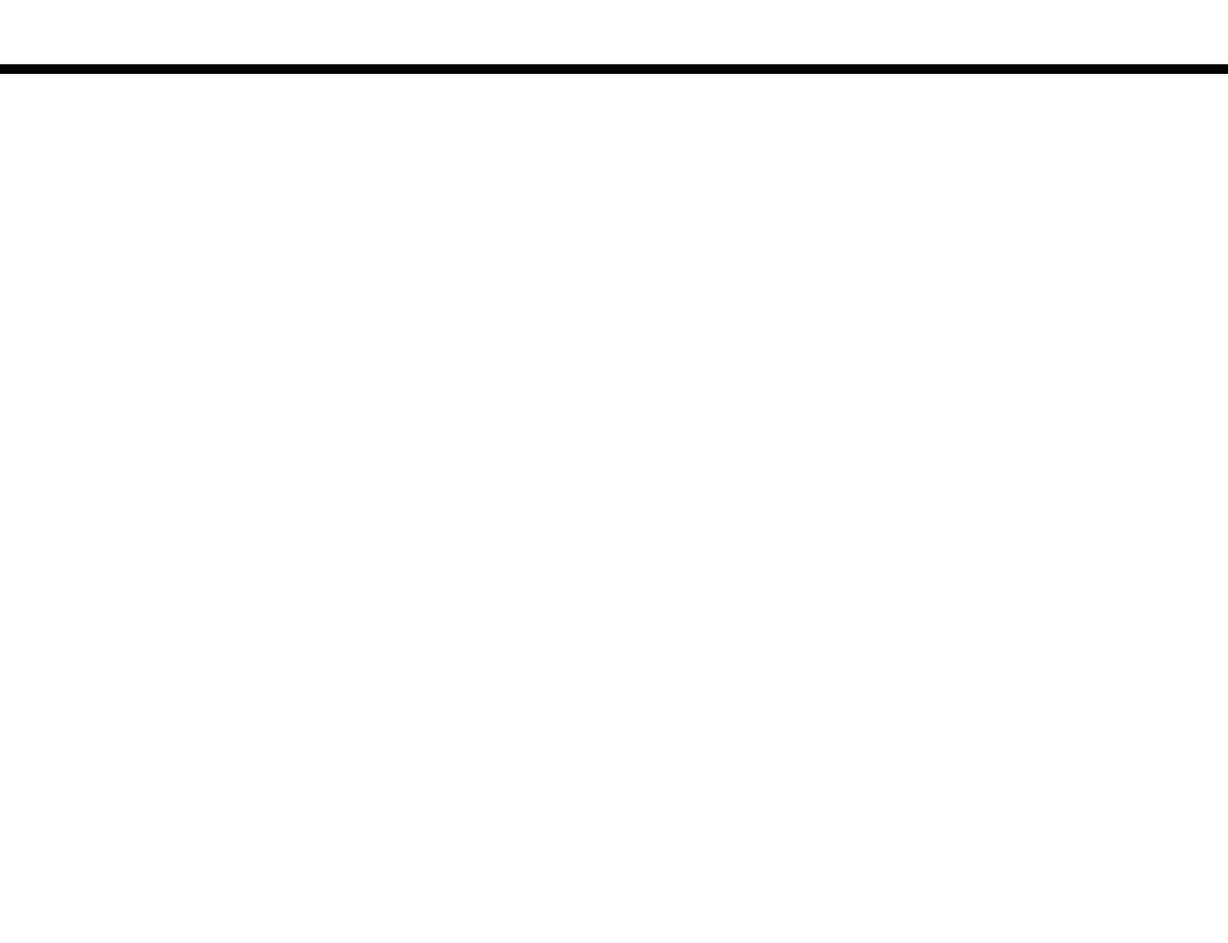
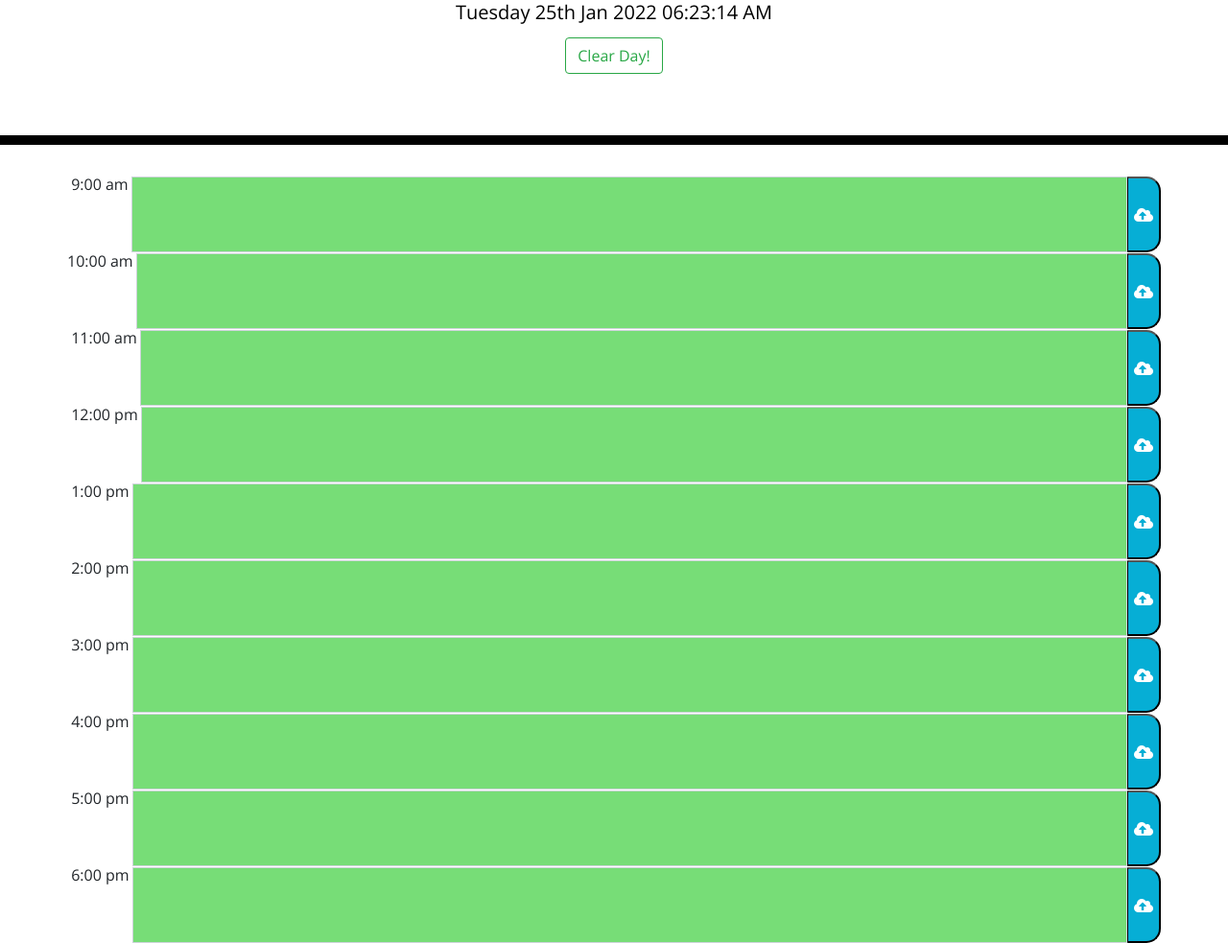
Before and after one commit to kkaur202/Calender, a plain HTML site: page assests/index.html in a window 1280 px wide. Shown: the part 191-1174 px from the top of the page at 96% size. Before the commit the page ends 800 px from the top, so only its background shows below. Drawn offline with nearby package versions, Linux system fonts and the light colour scheme.

Commit message:
time intervals

```diff
--- a/assests/index.html
+++ b/assests/index.html
@@ -27,12 +27,140 @@
       <h1 class="display-3">Work Day Scheduler</h1>
       <p class="lead">A simple calendar app for scheduling your work day</p>
       <p id="currentDay" class="lead"></p>
+      <button type="button" class="btn btn-outline-success" id="clearDay">Clear Day!</button>
     </header>
     <div class="container">
       <!-- Timeblocks go here -->
+
+      <div class="row">
+          <div class="input-group">
+              <div class="input-group-prepend">
+                  <span class="input-group-text-hour"> 9:00 am </span>
+              </div>
+
+              <!----------------save area--------------->
+              <textarea class="form-control" aria-label="With textarea" id="9am"></textarea>
+              <button type="button" class="saveBtn"><i class="fas fa-cloud-upload-alt"></i></button>
+
+          </div>
+      </div>
+
+      <!------------------------------------------------------------10am------------->
+      <div class="row">
+        <div class="input-group">
+            <div class="input-group-prepend">
+                <span class="input-group-text-hour">10:00 am </span>
+            </div>
+
+            <!----------------save area--------------->
+            <textarea class="form-control" aria-label="With textarea" id="10am"></textarea>
+            <button type="button" class="saveBtn"><i class="fas fa-cloud-upload-alt"></i></button>
+
+        </div>
+    </div>
+    <div class="row">
+        <div class="input-group">
+            <div class="input-group-prepend">
+                <span class="input-group-text-hour"> 11:00 am </span>
+            </div>
+
+            <!----------------save area--------------->
+            <textarea class="form-control" aria-label="With textarea" id="11am"></textarea>
+            <button type="button" class="saveBtn"><i class="fas fa-cloud-upload-alt"></i></button>
+
+        </div>
+    </div>
+    <div class="row">
+        <div class="input-group">
+            <div class="input-group-prepend">
+                <span class="input-group-text-hour"> 12:00 pm </span>
+            </div>
+
+            <!----------------save area--------------->
+            <textarea class="form-control" aria-label="With textarea" id="12pm"></textarea>
+            <button type="button" class="saveBtn"><i class="fas fa-cloud-upload-alt"></i></button>
+
+        </div>
+    </div>
+    <div class="row">
+        <div class="input-group">
+            <div class="input-group-prepend">
+                <span class="input-group-text-hour"> 1:00 pm </span>
+            </div>
+
+            <!----------------save area--------------->
+            <textarea class="form-control" aria-label="With textarea" id="13pm"></textarea>
+            <button type="button" class="saveBtn"><i class="fas fa-cloud-upload-alt"></i></button>
+
+        </div>
+    </div>
+    <div class="row">
+        <div class="input-group">
+            <div class="input-group-prepend">
+                <span class="input-group-text-hour"> 2:00 pm </span>
+            </div>
+
+            <!----------------save area--------------->
+            <textarea class="form-control" aria-label="With textarea" id="14pm"></textarea>
+            <button type="button" class="saveBtn"><i class="fas fa-cloud-upload-alt"></i></button>
+
+        </div>
+    </div>
+    <div class="row">
+        <div class="input-group">
+            <div class="input-group-prepend">
+                <span class="input-group-text-hour"> 3:00 pm </span>
+            </div>
+
+            <!----------------save area--------------->
+            <textarea class="form-control" aria-label="With textarea" id="15pm"></textarea>
+            <button type="button" class="saveBtn"><i class="fas fa-cloud-upload-alt"></i></button>
+
+        </div>
+    </div>
+    <div class="row">
+        <div class="input-group">
+            <div class="input-group-prepend">
+                <span class="input-group-text-hour"> 4:00 pm </span>
+            </div>
+
+            <!----------------save area--------------->
+            <textarea class="form-control" aria-label="With textarea" id="16pm"></textarea>
+            <button type="button" class="saveBtn"><i class="fas fa-cloud-upload-alt"></i></button>
+
+        </div>
+    </div>
+    <div class="row">
+        <div class="input-group">
+            <div class="input-group-prepend">
+                <span class="input-group-text-hour"> 5:00 pm </span>
+            </div>
+
+            <!----------------save area--------------->
+            <textarea class="form-control" aria-label="With textarea" id="17pm"></textarea>
+            <button type="button" class="saveBtn"><i class="fas fa-cloud-upload-alt"></i></button>
+
+        </div>
+    </div>
+    <div class="row">
+        <div class="input-group">
+            <div class="input-group-prepend">
+                <span class="input-group-text-hour"> 6:00 pm </span>
+            </div>
+
+            <!----------------save area--------------->
+            <textarea class="form-control" aria-label="With textarea" id="18pm"></textarea>
+            <button type="button" class="saveBtn"><i class="fas fa-cloud-upload-alt"></i></button>
+
+        </div>
+    </div>
+
+
+
     </div>
 
     <script src="https://code.jquery.com/jquery-3.4.1.min.js"></script>
     <script src="https://cdnjs.cloudflare.com/ajax/libs/moment.js/2.24.0/moment.min.js"></script>
+    <script src="./script.js">  </script>
   </body>
 </html>
--- a/assests/script.js
+++ b/assests/script.js
@@ -0,0 +1,103 @@
+// Moment.js
+var currentDate = moment().format('dddd') + " " + moment().format("Do MMM YYYY");
+var currentHour = moment().format('h:mm:ss a');
+
+//text hours
+var nineAm = $("#9am");
+var tenAm = $("#10am");
+var elevenAm = $("#11am");
+var twelvePm = $("#12pm");
+var onePm = $("#13pm");
+var twoPm = $("#14pm");
+var threePm = $("#15pm");
+var fourPm = $("#16pm");
+var fivePm = $("#17pm");
+var sixPm = $("#18pm");
+
+var hour = moment().hours();
+var userInput;
+var hourSpan;
+
+var interval = setInterval(function() {
+    var momentNow = moment();
+    $('#currentDay').html(momentNow.format('YYYY MMMM DD') + ' '
+                        + momentNow.format('dddd')
+                         .substring(0,3).toUpperCase());
+    $('#currentDay').html(currentDate + " " + momentNow.format('hh:mm:ss A'));
+  }, 100);
+
+
+
+  function initPage() {
+
+    console.log("Current Hour " + hour);
+    var init9 = JSON.parse(localStorage.getItem("09:00 am"));
+    nineAm.val(init9);
+
+    var init10 = JSON.parse(localStorage.getItem("10:00 am"))
+    tenAm.val(init10);
+
+    var init11 = JSON.parse(localStorage.getItem("11:00 am"))
+    elevenAm.val(init11);
+
+    var init12 = JSON.parse(localStorage.getItem("12:00 pm"))
+    twelvePm.val(init12);
+
+    var init1 = JSON.parse(localStorage.getItem("01:00 pm"))
+    onePm.val(init1);
+
+    var init2 = JSON.parse(localStorage.getItem("02:00 pm"))
+    twoPm.val(init2);
+
+    var init3 = JSON.parse(localStorage.getItem("03:00 pm"))
+    threePm.val(init3);
+
+    var init4 = JSON.parse(localStorage.getItem("04:00 pm"))
+    fourPm.val(init4);
+
+    var init5 = JSON.parse(localStorage.getItem("05:00 pm"))
+    fivePm.val(init5);
+
+    var init6 = JSON.parse(localStorage.getItem("06:00 pm"))
+    sixPm.val(init6);
+
+  }
+
+  function background () {
+
+    $(".form-control").each(function () {
+        var timeTest = parseInt($(this).attr("id"));
+        hour = parseInt(hour);
+        console.log(timeTest);
+        console.log(hour);
+  //      console.log(this);
+        if (hour > timeTest) {
+            $(this).addClass("past");
+        } else if (hour < timeTest) {
+            $(this).addClass("future");
+        } else {
+            $(this).addClass("present");
+        }
+    });
+  }
+
+  $(document).ready(function(){
+    initPage()
+    background()
+
+    // Buttons (save to Local Storage)
+    $(".saveBtn").on("click", function(){
+      userInput = $(this).siblings(".form-control").val().trim();
+      console.log(userInput);
+      hourSpan = $(this).siblings(".input-group-prepend").text().trim();
+      console.log(hourSpan);
+      localStorage.setItem(hourSpan, JSON.stringify(userInput));
+
+    })
+    // Button for clear the day
+    $("#clearDay").on("click", function(){
+      localStorage.clear();
+      initPage()
+    })
+
+  });
--- a/assests/style.css
+++ b/assests/style.css
@@ -29,6 +29,25 @@ body {
     text-align: center;
     border-radius: 15px;
   }
+
+  .input-group-text {
+    border: none;
+  }
+
+  /*.form-control {
+    border: none;
+  } */
+
+
+  .hour {
+    background-color: #ffffff;
+    color: #000000;
+    border-top: 1px dashed #000000;
+    width: 100px;
+    text-align: center;
+    padding: 20px;
+  }
+
 
   .row {
     white-space: pre-wrap;
```
